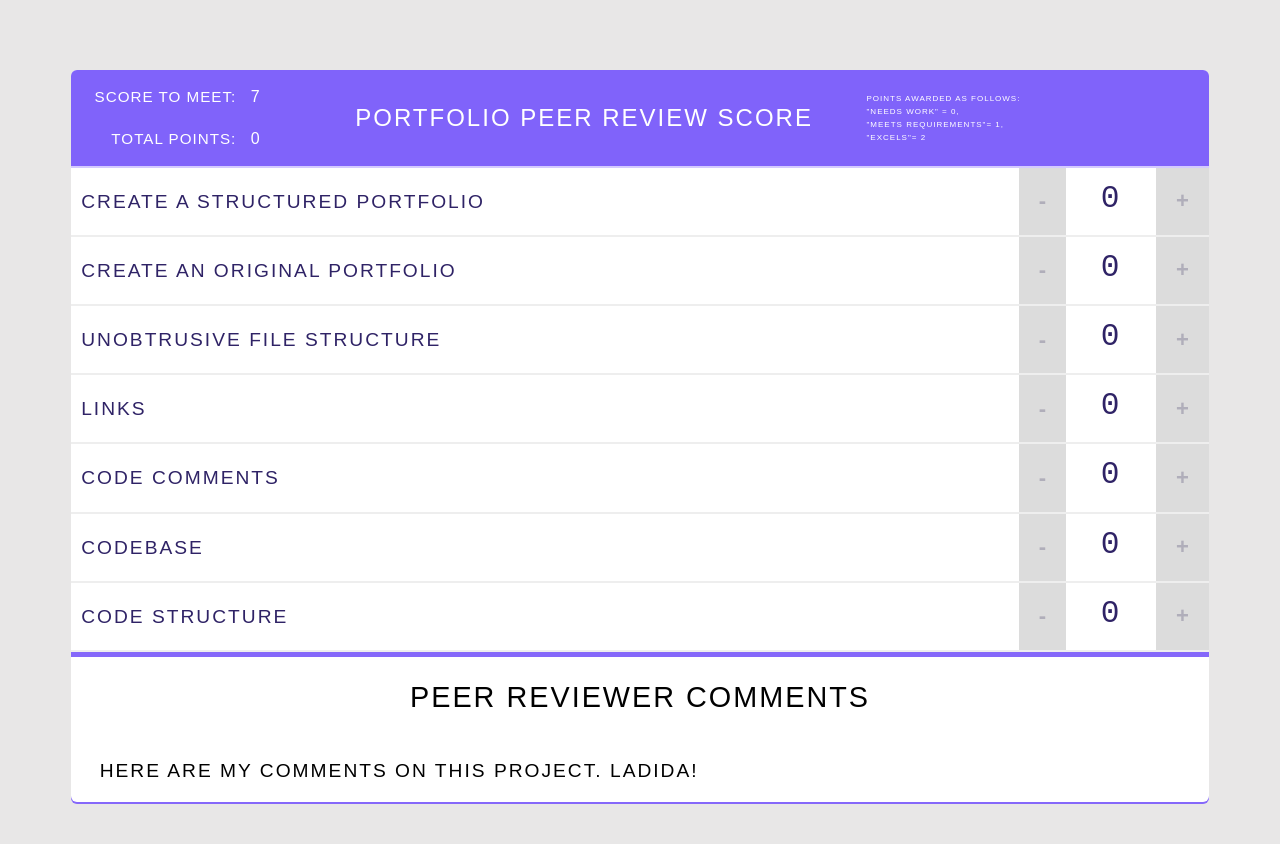
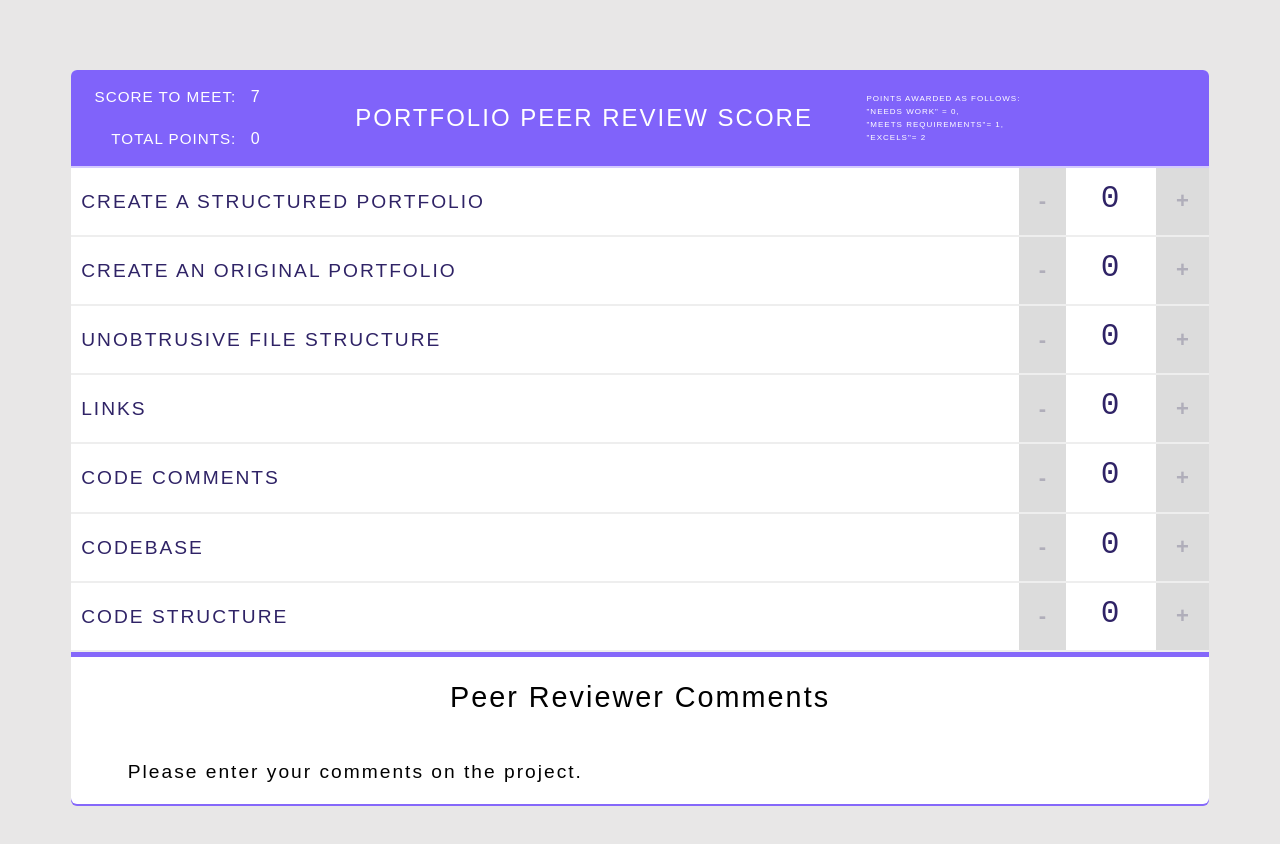
Before and after one commit to alteredco/grade_score, a React (Create React App) app: page / in a window 1280 px wide. Shown: the top 844 px of the page. Built offline with nearby package versions, Linux system fonts and the light colour scheme.

Commit message:
Update components

```diff
--- a/src/components/App.js
+++ b/src/components/App.js
@@ -1,6 +1,7 @@
 import React, { Component } from 'react';
 import Header from  './Header';
 import Category from  './Category';
+import Comment from './Comment';
 
 
 class App extends Component {
@@ -81,14 +82,17 @@ class App extends Component {
             key={category.id.toString()}
             index={ index }
             changeScore = { this.handleScoreChange }
-            // removeCategory={this.handleDeleteCategory}
             />
         )}
-        <div className="comments">
-              <h2>Peer Reviewer Comments</h2>
-              <p className="comment-section"><button className="remove-comment">✖</button>
-              Here are my comments on this project. Ladida!</p>
-            </div>
+        {this.state.comments.map( (comment, index) =>
+          <Comment
+            title={comment.title}
+            content = {comment.contents}
+            id = {comment.id}
+            key = {comment.id.toString()}
+            removeComment={this.handleDeleteComment}
+          />
+        )}
       </div>
     );
   }
--- /dev/null
+++ b/src/components/Comment.js
@@ -0,0 +1,15 @@
+import React from 'react';
+
+const Comment = (props) => {
+  return (
+    <div className="comments">
+      <h2>{props.title}</h2>
+        <p className="comment-section">
+        <button className="remove-comment" onClick= { props.handleDeleteComment }>✖</button>
+        {props.content}
+        </p>
+    </div>
+  );
+}
+
+export default Comment;
--- a/src/index.css
+++ b/src/index.css
@@ -112,10 +112,6 @@ svg {
 
   .category:last-of-type {
     border-bottom-color: #D4CAFF;
-  }
-
-  .category-name:hover .remove-category {
-    visibility: visible;
   }
 
   .category-name,
@@ -245,6 +241,7 @@ svg {
     justify-content: center;
     flex-direction: row;
     flex-wrap: wrap;
+    text-transform: none;
   }
 
   .comments h2 {
@@ -261,6 +258,10 @@ svg {
     flex-direction: wrap;
   }
 
+  .comment-section:hover .remove-comment {
+    visibility: visible;
+  }
+
   .remove-comment {
     font-size: 1.15em;
     border: none;
@@ -269,6 +270,6 @@ svg {
     color: #EF5350;
     cursor: pointer;
     margin: 0 10px 0 0;
-    padding: 0;
+    padding-left: 1em;
     background: none;
   }
```
